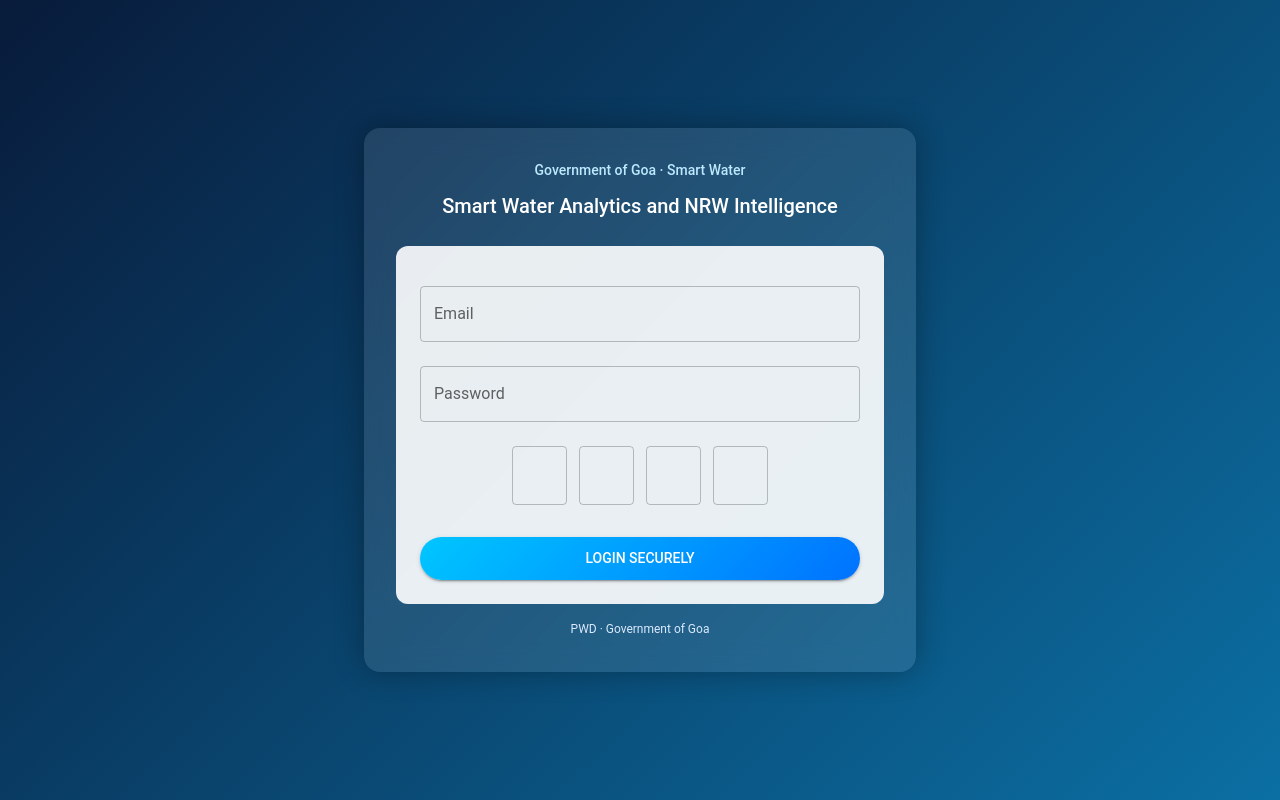
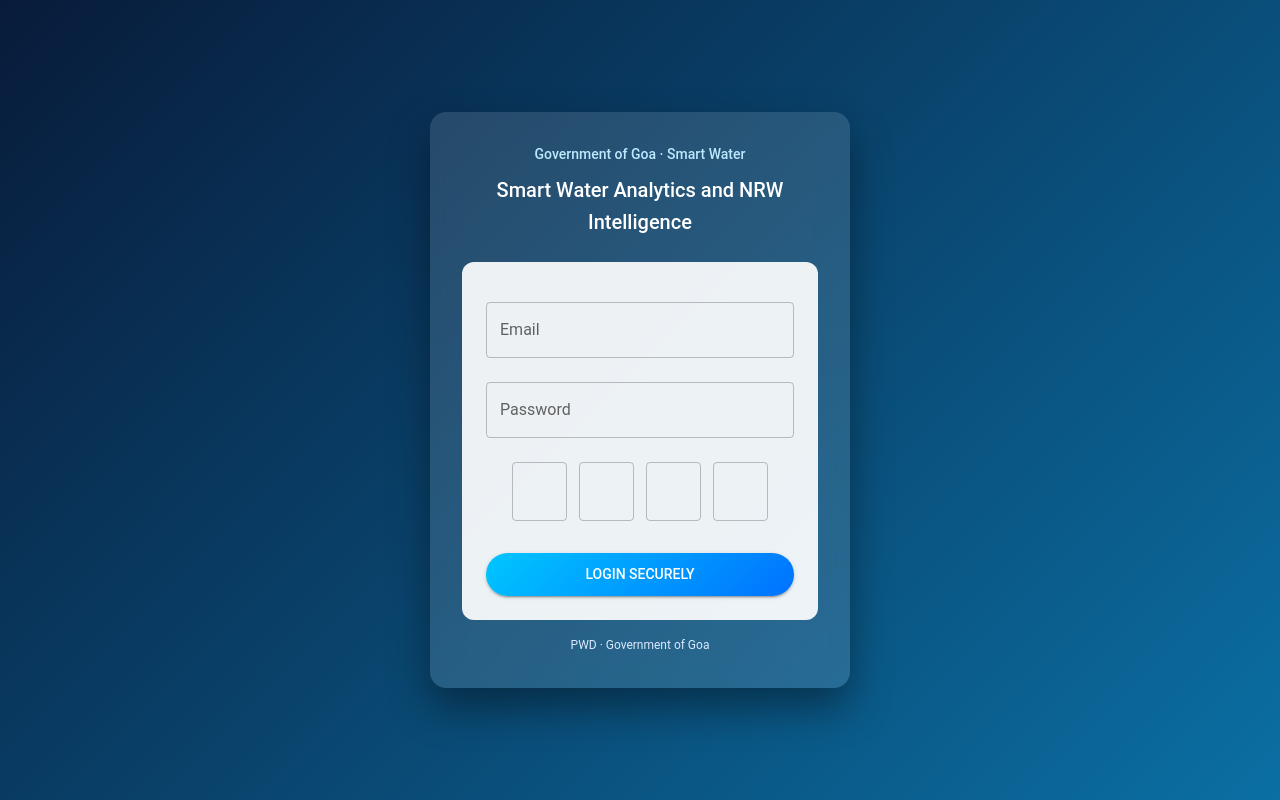
Before and after one commit to aarth-01/pwd-nrw-web, a React (Vite) app: page / in a window 1280 px wide. Built offline with nearby package versions, Linux system fonts and the light colour scheme.

Commit message:
Refactor Login component layout and styles
Refactored Login component layout and styles, removed unused Container, and adjusted Paper and Box properties for improved UI.

```diff
--- a/src/pages/Login.jsx
+++ b/src/pages/Login.jsx
@@ -1,10 +1,10 @@
 import {
   Button,
   TextField,
-  Container,
   Typography,
   Box,
-  Stack
+  Stack,
+  Paper
 } from "@mui/material";
 import { useState } from "react";
 import { useNavigate } from "react-router-dom";
@@ -16,7 +16,6 @@ export default function Login() {
   const navigate = useNavigate();
 
   const handleLogin = () => {
-    // TEMP role logic for demo
     if (email === "viraj.patil@pwd.gov.in") {
       navigate("/admin/dashboard");
     } else {
@@ -34,22 +33,23 @@ export default function Login() {
   return (
     <Box
       sx={{
-        minHeight: "100vh",
+        height: "100vh",
+        width: "100vw",
         background: "linear-gradient(135deg, #081b3a, #0b6fa3)",
         display: "flex",
         alignItems: "center",
         justifyContent: "center"
       }}
     >
-      <Container maxWidth="sm">
-        {/* Glass container */}
+      {/* Glass Effect */}
       <Box
         sx={{
+          width: 420,
           p: 4,
           borderRadius: 4,
-            background: "rgba(255,255,255,0.1)",
-            backdropFilter: "blur(12px)",
-            boxShadow: "0 0 30px rgba(0,0,0,0.3)",
+          background: "rgba(255,255,255,0.12)",
+          backdropFilter: "blur(14px)",
+          boxShadow: "0 20px 40px rgba(0,0,0,0.4)",
           textAlign: "center"
         }}
       >
@@ -62,17 +62,17 @@ export default function Login() {
 
         <Typography
           variant="h6"
-            sx={{ color: "#fff", mb: 3 }}
+          sx={{ color: "#ffffff", mb: 3 }}
         >
           Smart Water Analytics and NRW Intelligence
         </Typography>
 
-          {/* Login Card */}
-          <Box
+        <Paper
+          elevation={0}
           sx={{
-              background: "rgba(255,255,255,0.9)",
             p: 3,
-              borderRadius: 3
+            borderRadius: 3,
+            background: "rgba(255,255,255,0.92)"
           }}
         >
           <TextField
@@ -92,7 +92,6 @@ export default function Login() {
             onChange={(e) => setPassword(e.target.value)}
           />
 
-            {/* OTP */}
           <Stack
             direction="row"
             spacing={1.5}
@@ -120,8 +119,8 @@ export default function Login() {
             variant="contained"
             sx={{
               mt: 2,
+              py: 1.2,
               borderRadius: 6,
-                py: 1.2,
               background:
                 "linear-gradient(135deg, #00c6ff, #0072ff)"
             }}
@@ -129,7 +128,7 @@ export default function Login() {
           >
             LOGIN SECURELY
           </Button>
-          </Box>
+        </Paper>
 
         <Typography
           variant="caption"
@@ -138,7 +137,6 @@ export default function Login() {
           PWD · Government of Goa
         </Typography>
       </Box>
-      </Container>
     </Box>
   );
 }
```
Lines whose indentation alone changed are shown as unchanged.
